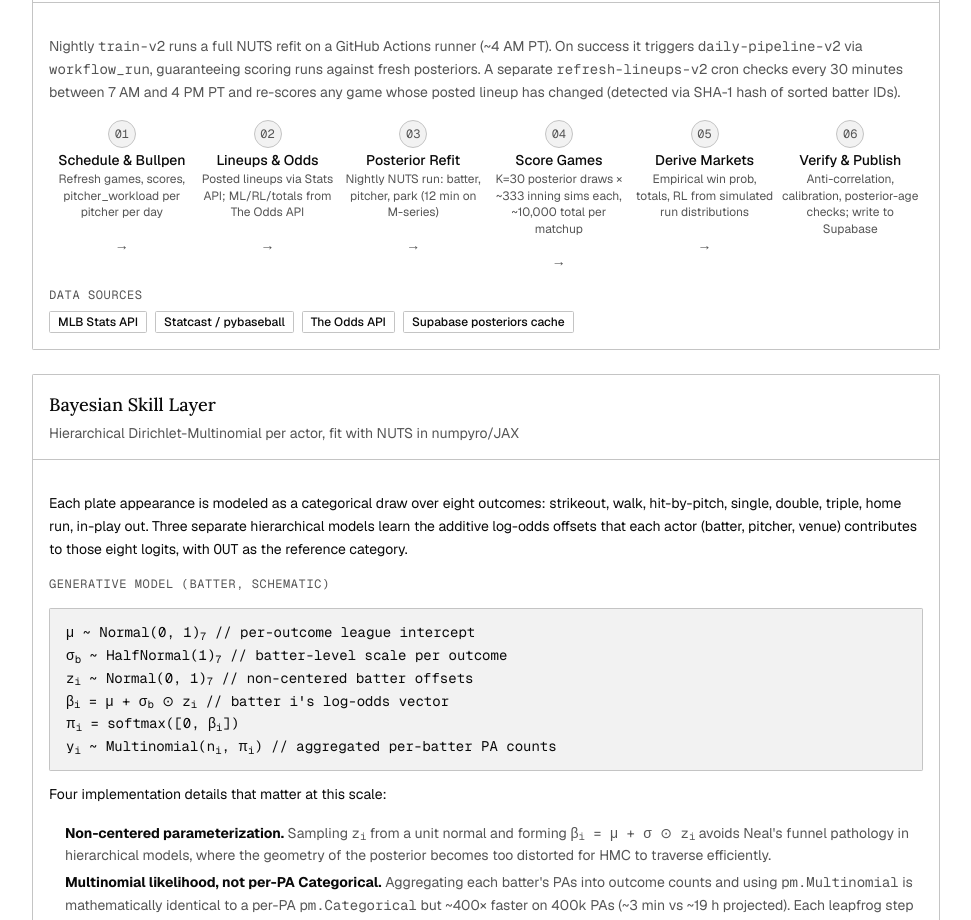
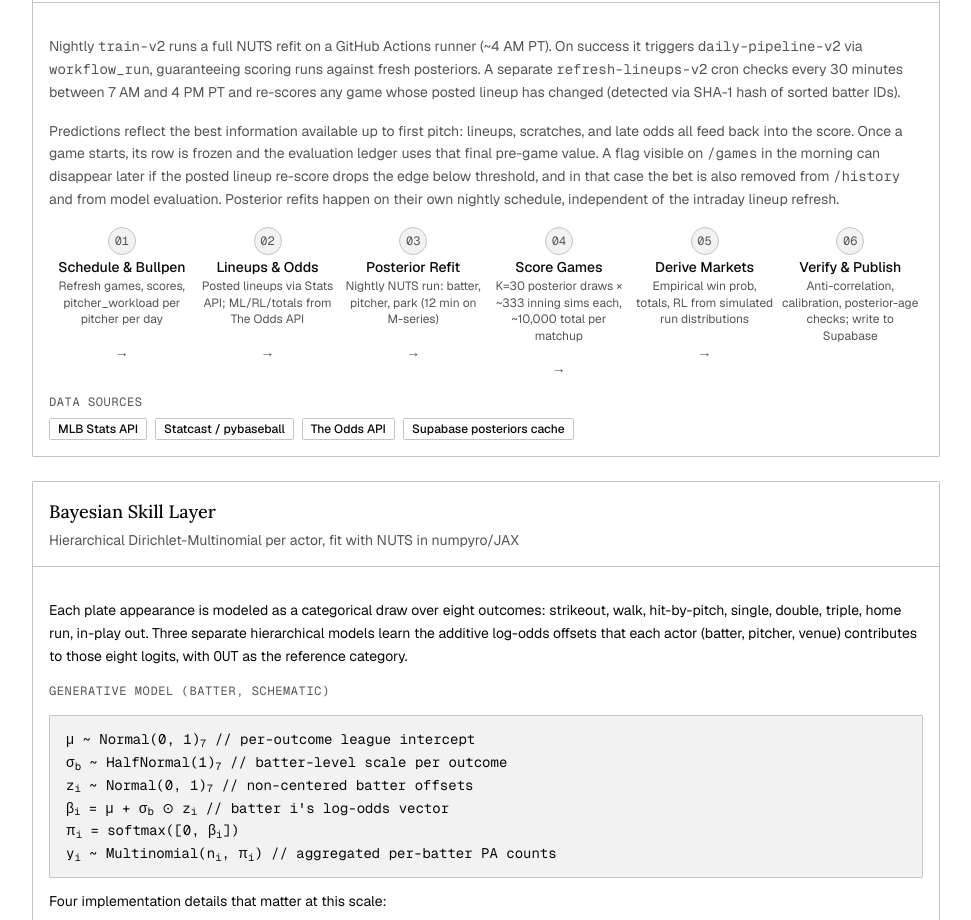
Before and after one commit to renenunezg/momentumweb, a Next.js app: page / in a window 1280 px wide. Shown: the part 2300-3220 px from the top of the page, without its empty margins (260-1231 px from the left). Built offline with nearby package versions, Linux system fonts and the light colour scheme; no server answers; the database is empty.

Commit message:
Mirror lineup re-scores into model_outputs_season

```diff
--- a/src/app/methodology-content.tsx
+++ b/src/app/methodology-content.tsx
@@ -378,6 +378,16 @@ export function MethodologyContent({
             fresh posteriors. A separate <span className="font-mono">refresh-lineups-v2</span>{" "}
             cron checks every 30 minutes between 7 AM and 4 PM PT and re-scores any game
             whose posted lineup has changed (detected via SHA-1 hash of sorted batter IDs).
+          </p>
+          <p className="leading-relaxed text-muted-foreground">
+            Predictions reflect the best information available up to first pitch: lineups,
+            scratches, and late odds all feed back into the score. Once a game starts,
+            its row is frozen and the evaluation ledger uses that final pre-game value.
+            A flag visible on <span className="font-mono">/games</span> in the morning can
+            disappear later if the posted lineup re-score drops the edge below threshold,
+            and in that case the bet is also removed from <span className="font-mono">/history</span>{" "}
+            and from model evaluation. Posterior refits happen on their own nightly schedule,
+            independent of the intraday lineup refresh.
           </p>
 
           <div className="mt-4 flex flex-col gap-2 md:flex-row md:items-start md:gap-0">
```
